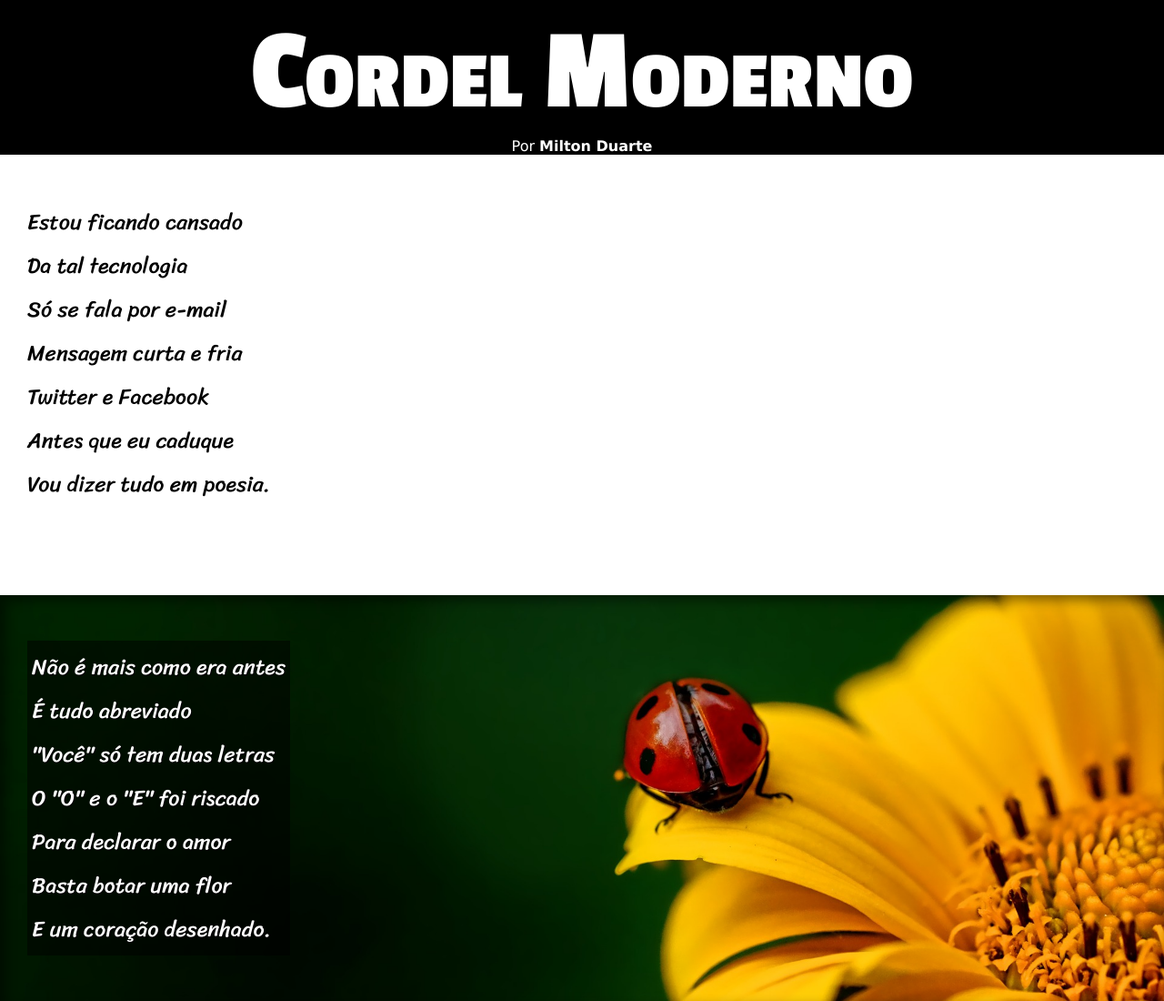
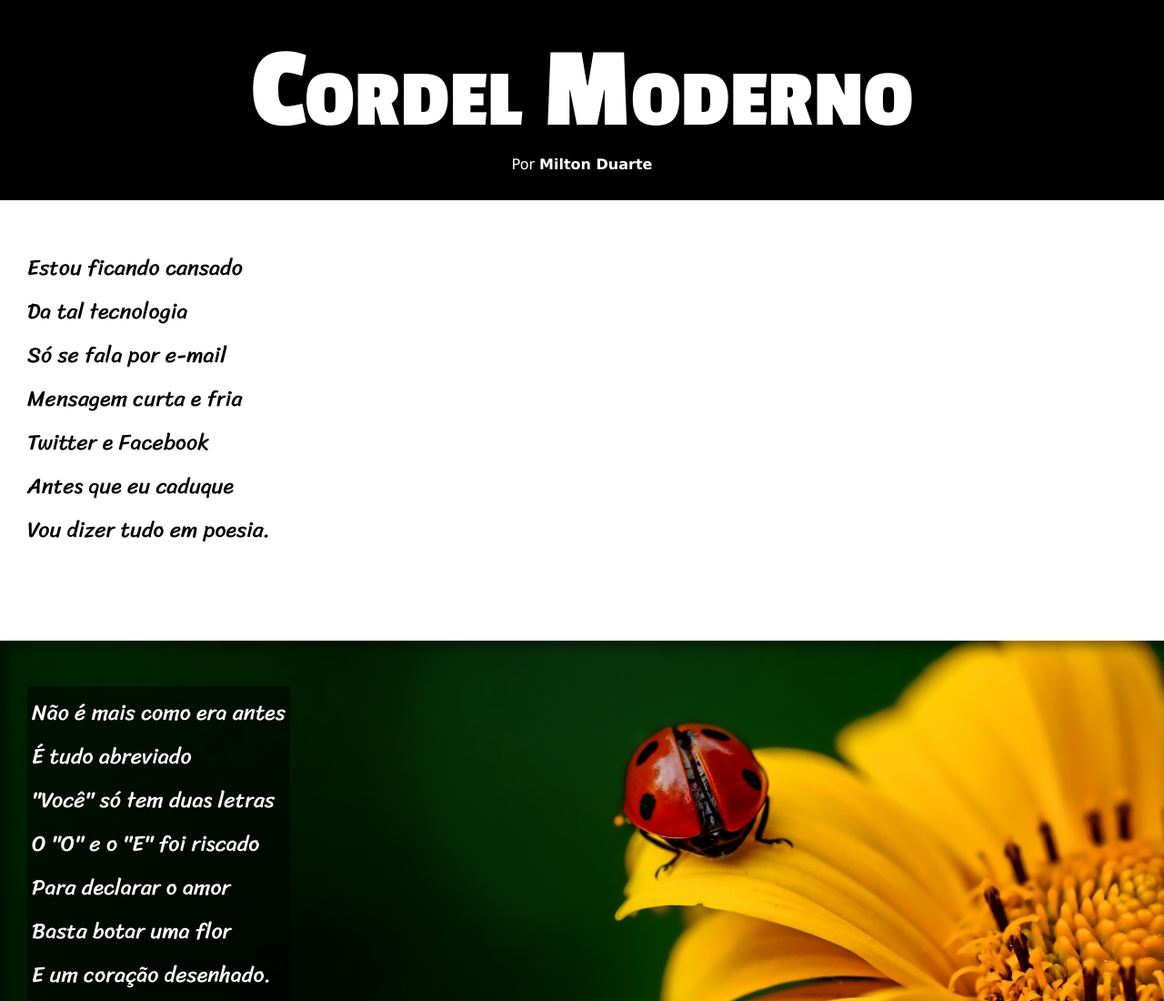
Before and after one commit to luccatrevisan/projeto-cordel, a plain HTML site: page index.html in a window 1280 px wide. Shown: the top 1100 px of the page at 91% size. Drawn offline with Linux system fonts and the light colour scheme.

Commit message:
arrumei padding da header

```diff
--- a/style.css
+++ b/style.css
@@ -26,7 +26,11 @@ header > h1{
     font-family: 'Passion One';
     font-variant: small-caps; /* transforma as letras minúsculas em letras maiusculas menores */
     font-size: 10vw; /* viewport width */
-    padding-top: 10px;
+    padding-top: 30px;
+}
+
+header > p{
+    padding-bottom: 30px;
 }
 
 header > p > a{
```
